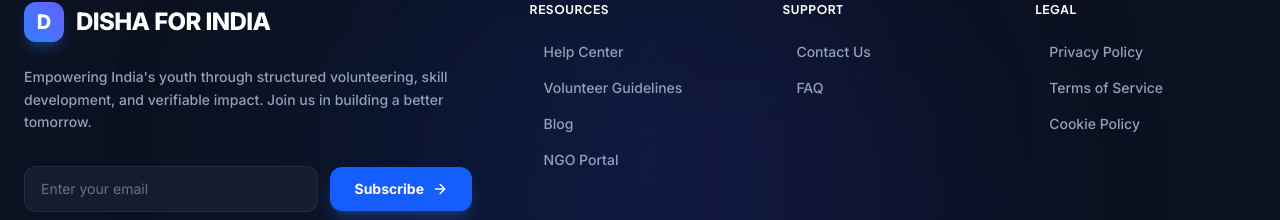
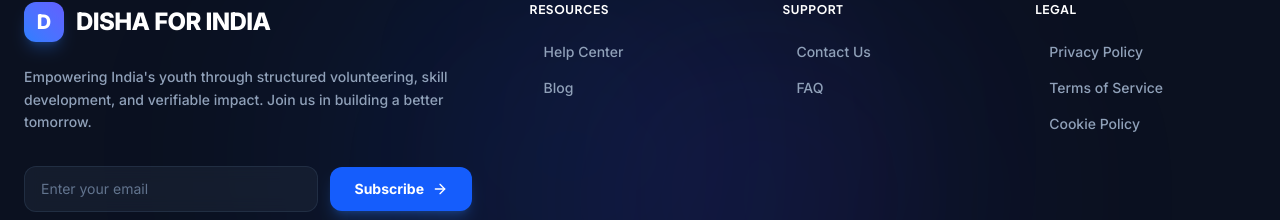
Before and after one commit to karanak1513-debug/disha, a React (Vite) app: page / in a window 1280 px wide. Shown: the part 5439-5659 px from the top of the page. Built offline with nearby package versions, Linux system fonts and the light colour scheme; no server answers.

Commit message:
remove NGO Portal and Volunteer Guidelines from Footer

```diff
--- a/src/components/public/Footer.jsx
+++ b/src/components/public/Footer.jsx
@@ -45,9 +45,7 @@ export default function Footer() {
             <h4 className="font-bold text-white mb-6 uppercase tracking-wider text-xs">Resources</h4>
             <ul className="space-y-4">
               <li><Link to="/p/help-center" className="text-sm text-slate-400 hover:text-white font-medium transition-colors flex items-center gap-2 group"><span className="w-1.5 h-1.5 rounded-full bg-blue-500 opacity-0 group-hover:opacity-100 transition-opacity" />Help Center</Link></li>
-              <li><Link to="/p/volunteer-guidelines" className="text-sm text-slate-400 hover:text-white font-medium transition-colors flex items-center gap-2 group"><span className="w-1.5 h-1.5 rounded-full bg-blue-500 opacity-0 group-hover:opacity-100 transition-opacity" />Volunteer Guidelines</Link></li>
               <li><Link to="/blogs" className="text-sm text-slate-400 hover:text-white font-medium transition-colors flex items-center gap-2 group"><span className="w-1.5 h-1.5 rounded-full bg-blue-500 opacity-0 group-hover:opacity-100 transition-opacity" />Blog</Link></li>
-              <li><Link to="/p/ngo-portal" className="text-sm text-slate-400 hover:text-white font-medium transition-colors flex items-center gap-2 group"><span className="w-1.5 h-1.5 rounded-full bg-blue-500 opacity-0 group-hover:opacity-100 transition-opacity" />NGO Portal</Link></li>
             </ul>
           </div>
 
```
